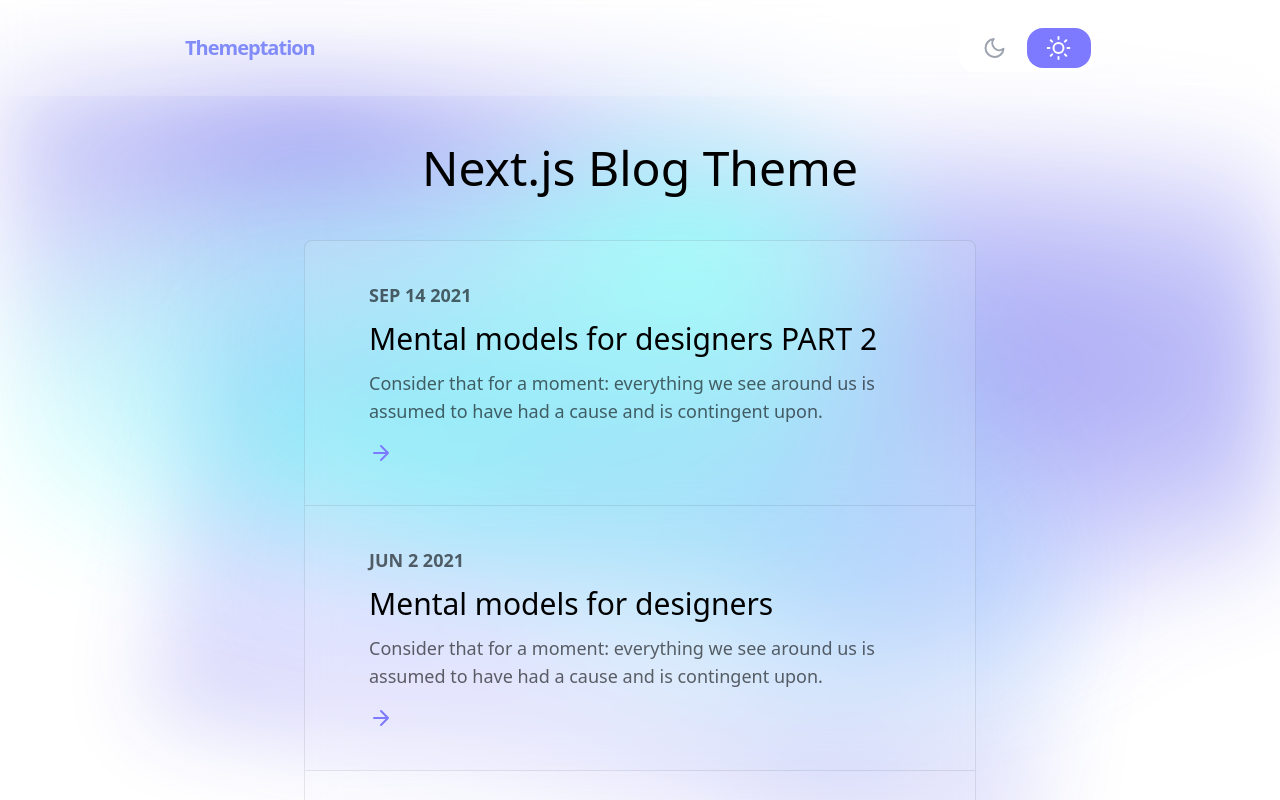
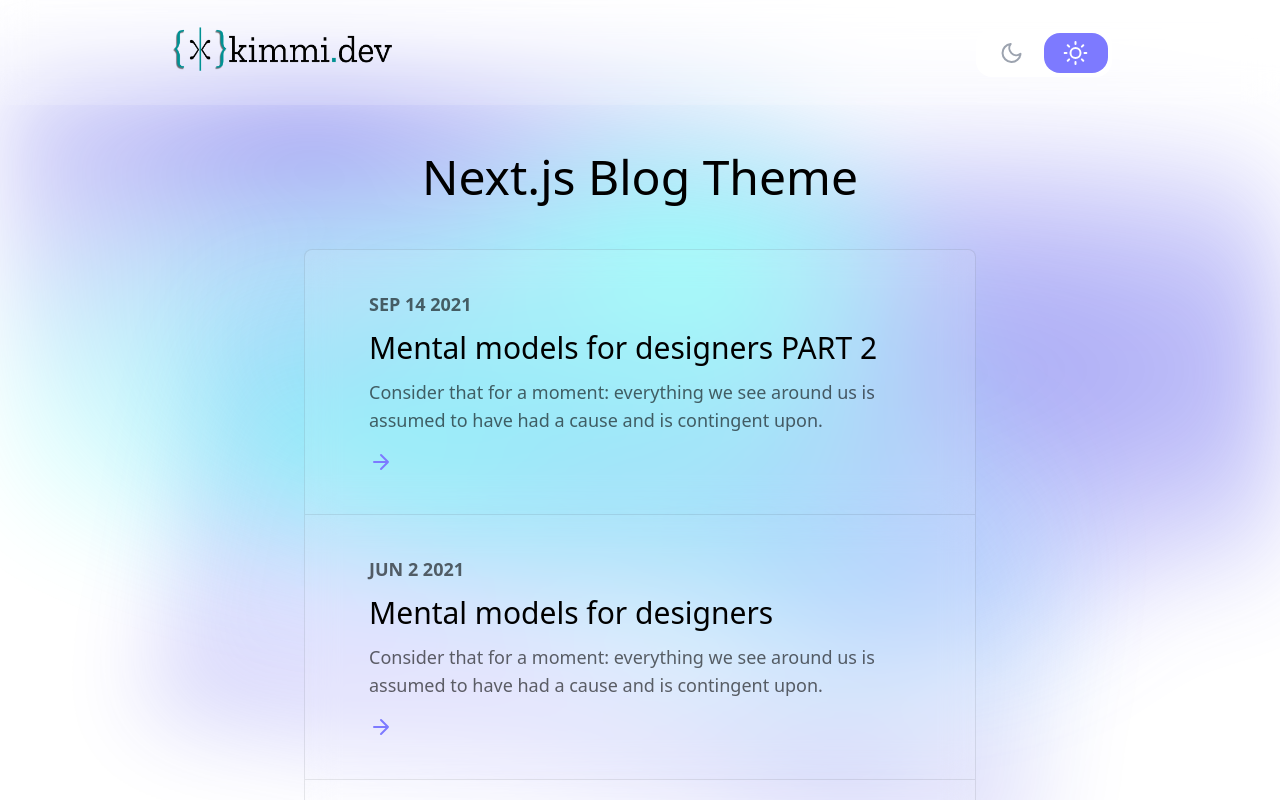
Before and after one commit to KimaniKabiria/kimmi.dev, a Next.js app: page / in a window 1280 px wide. Shown: the top 800 px of the page. Built offline with nearby package versions, Linux system fonts and the light colour scheme.

Commit message:
Added Logo to header

```diff
--- a/components/includes/Header.js
+++ b/components/includes/Header.js
@@ -1,5 +1,9 @@
 import { useState, useEffect } from "react";
 import Link from "next/link";
+import Image from 'next/image'
+
+import Logo from "../../assets/images/logo.png"
+import LogoWhite from "../../assets/images/logo-white.png"
 
 const sunIcon = (
   <svg
@@ -80,6 +84,31 @@ const ThemeSwitcher = () => {
   );
 };
 
+const LogoSwitch = () => {
+  return (
+    <div>
+      <div className="dark:hidden block">
+        <Image
+          className=""
+          src={Logo}
+          alt="Logo"
+          width= {230}
+          height={50}
+        />
+      </div>
+      <div className="hidden dark:block">
+        <Image
+          className=""
+          src={LogoWhite}
+          alt="Logo"
+          width= {230}
+          height={50}
+        />
+      </div>
+    </div>
+  )
+}
+
 export default function Header() {
  const [animateHeader, setAnimateHeader] = useState(false);
  useEffect(() => {
@@ -103,8 +132,8 @@ return (
       {/* <div className="mx-auto "> */}
         <div className={`flex w-full py-6 ${animateHeader && "py-2"} mx-auto items-center px-8 trasition ease-in-out duration-500`}>
           <div className="flex justify-start mx-auto">
-            <a href="https://themeptation.net" className="text-xl font-bold tracking-tighter text-indigo-400 pr-8">
-              Themeptation
+            <a href="#" className="text-xl font-bold tracking-tighter text-indigo-400 pr-8">
+              <LogoSwitch />
             </a>
           </div>
           <div className="mx-auto">
```
Also changed, not shown: assets/images/logo-white.png (added), assets/images/logo.png (added).
